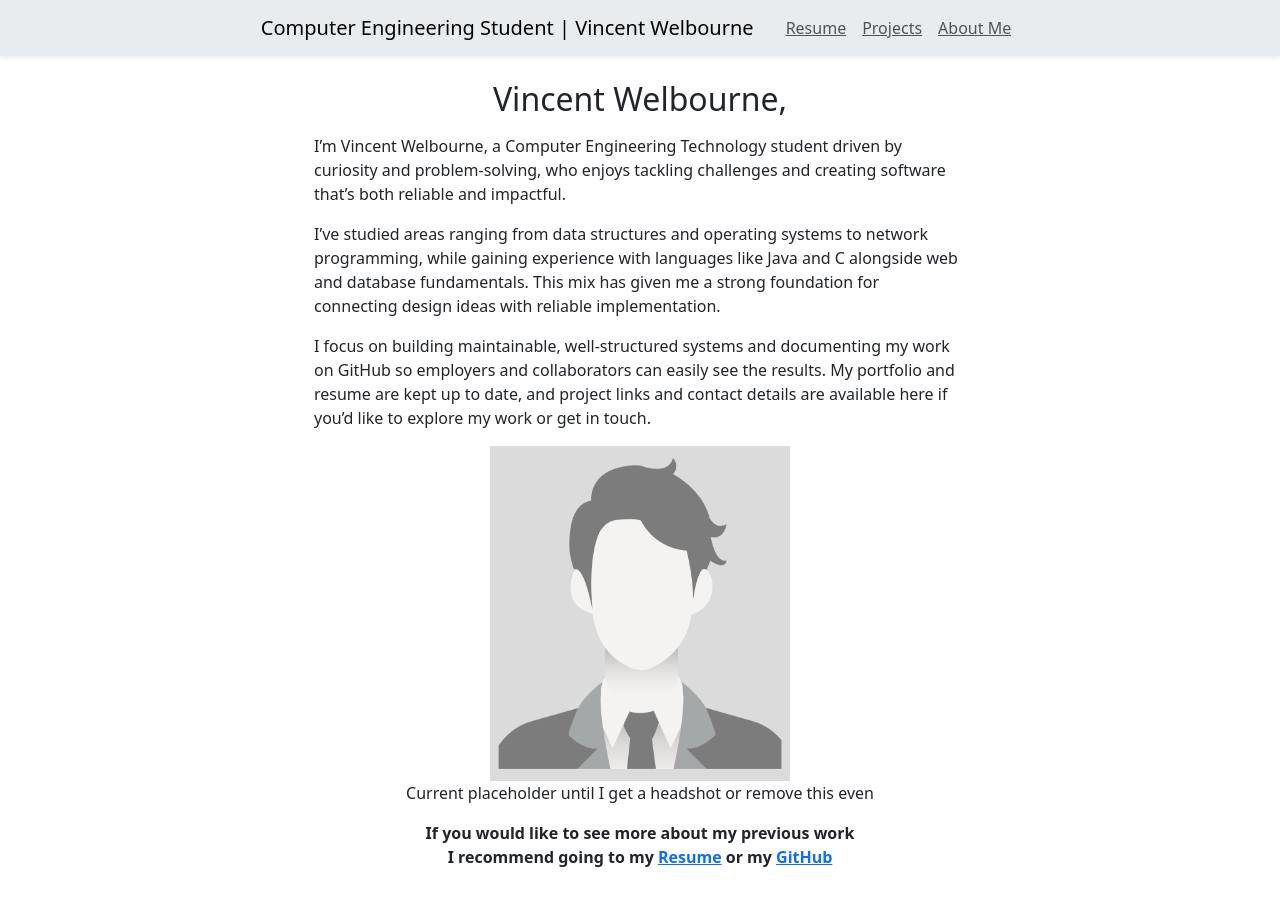
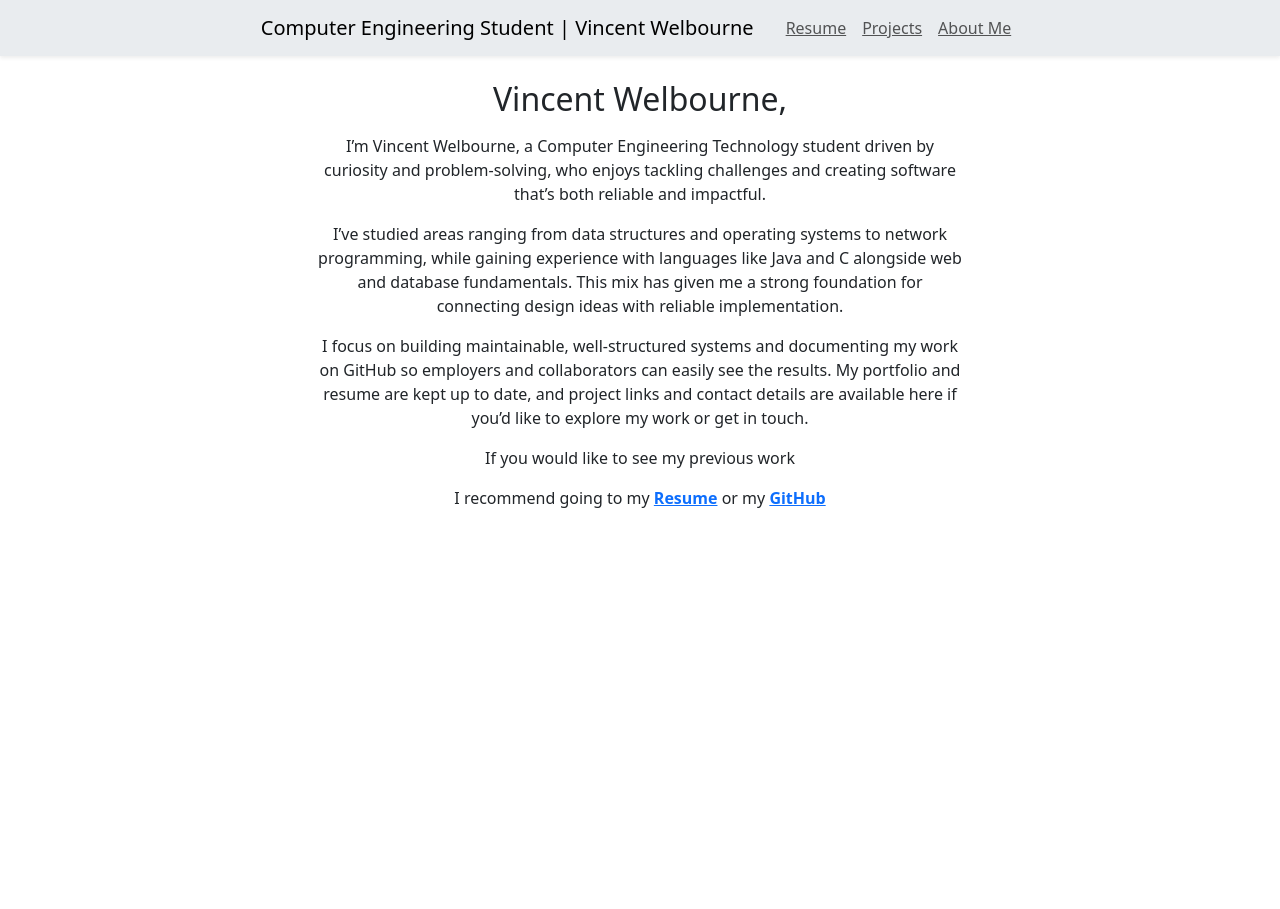
Before and after one commit to Bicente44/bicente_website, a Jekyll site: the page built from home.markdown, in a window 1280 px wide. Built offline with Jekyll 4.4.1, drawn with Linux system fonts in a browser that asks for light colours.

Commit message:
Change format and move stuff to the about to clear
Move things to the about me and make the intro part simpler

```diff
--- a/_layouts/home.html
+++ b/_layouts/home.html
@@ -3,17 +3,13 @@ layout: baseplate
 title: "Home"
 ---
 <div class="container-fluid" style="max-width:700px;">
-	<div>
-		<br><h2 class="Intro text-center">{{ page.Intro }}</h2>
+	<div class="text-center">
+		<br><h2 class="Intro">{{ page.Intro }}</h2>
 		<p class="AboutSummary">{{ page.AboutSummary }}</p>
 
-		<div class="text-center">
-			<img src="{{ site.baseurl }}/assets/images/placeholderprofile.jpg" alt="HeadshotImage"
-			style="width: 300px; height: 335px;">
-
-			<p>Current placeholder until I get a headshot or remove this even</p>
-			<p><strong>If you would like to see more about my previous work<br>
-			I recommend going to my <a href="resume.html">Resume</a> or my <a href="https://github.com/Bicente44">GitHub</a>
+		<p>If you would like to see my previous work</p>
+			<p>I recommend going to my <strong><a href="resume.html">Resume</a>
+			</strong> or my <strong><a href="https://github.com/Bicente44" target="_blank">GitHub</a>
 			</strong></p><br>
 		</div>
 
```
